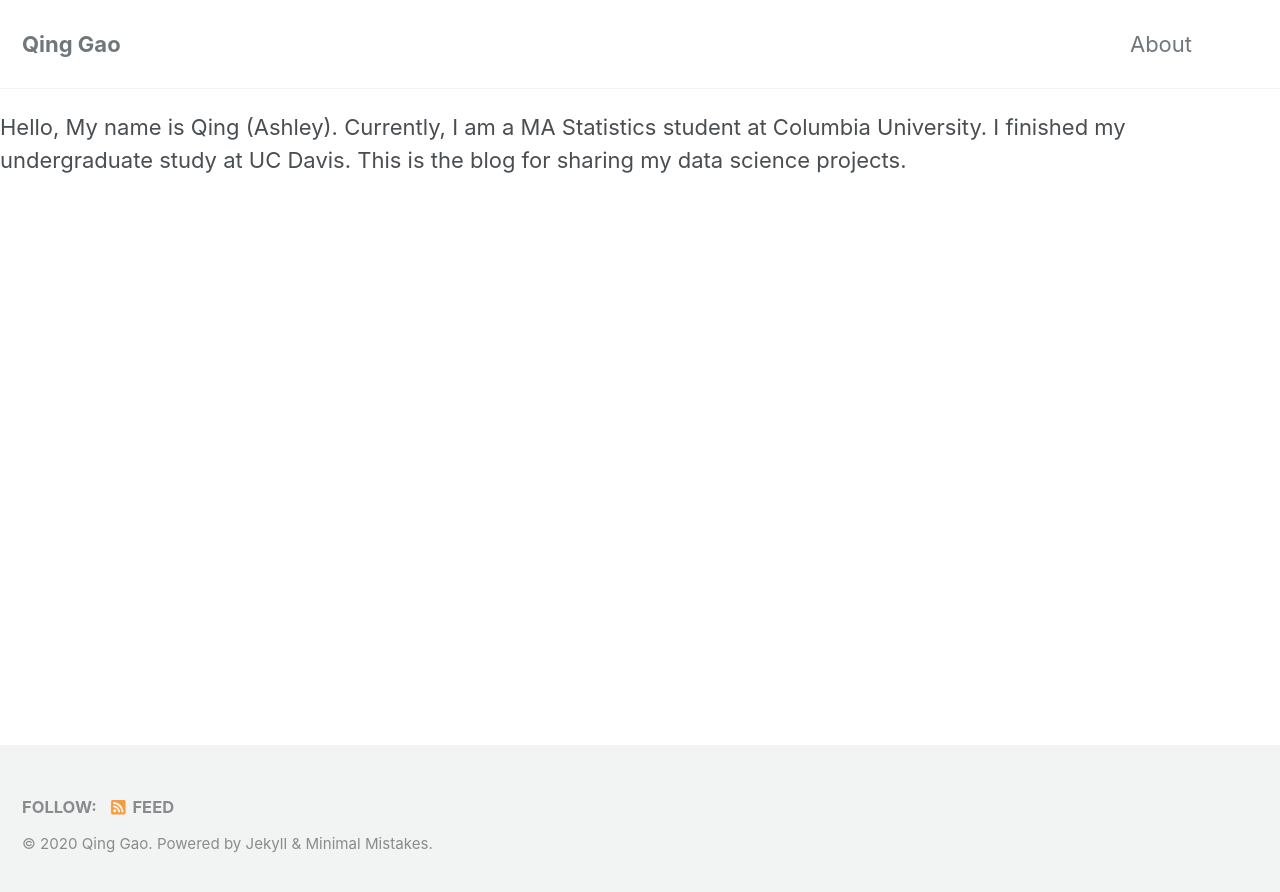
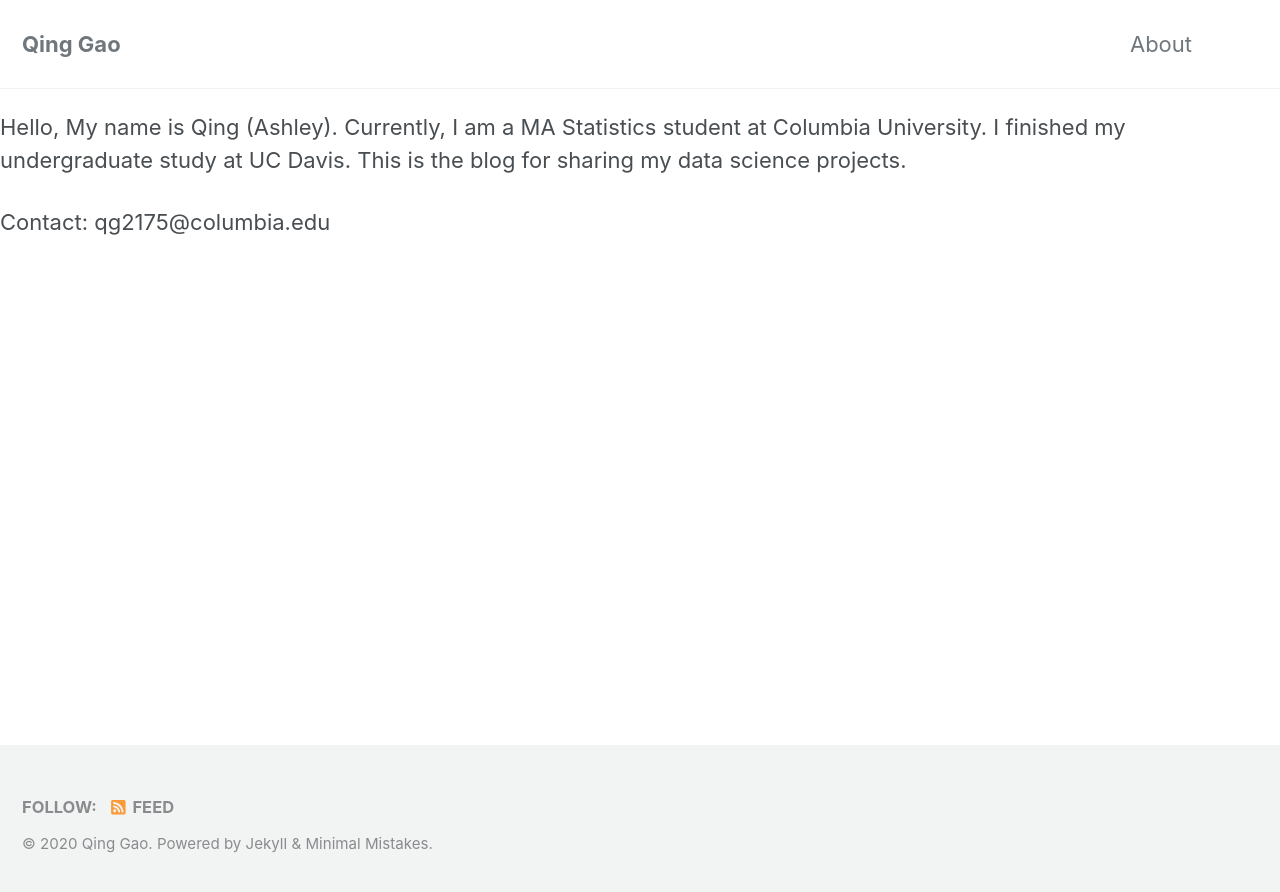
Before and after one commit to ashleyqqqq/ashleyqqqq.github.io, a Jekyll site: the page built from _pages/about.md, in a window 1280 px wide. Shown: the top 892 px of the page. Built offline with Jekyll 4.4.1, drawn with Linux system fonts in a browser that asks for light colours; cached includes are drawn as plain includes; nearby versions of some CDN libraries; our own code applies the rules of GitHub Pages for plain Markdown files.

Commit message:
Change to 'About'

```diff
--- a/_config.yml
+++ b/_config.yml
@@ -105,14 +105,14 @@ analytics:
 # Site Author
 author:
   name             : "Qing Gao"
-  avatar           : "/images/夜景照广州.jpg"
+  avatar           : "/images/ashley.jpg"
   bio              : "Data Science Project"
-  location         : "Davis, CA"
+  location         : "New York, NY"
   email            :
   links:
     - label: "Email"
       icon: "fas fa-fw fa-envelope-square"
-      url: "mailto: gqgao@ucdavis.edu"
+      url: "mailto: qg2175@columbia.edu"
     - label: "Website"
       icon: "fas fa-fw fa-link"
       #url: "https://your-website.com"
--- a/_pages/about.md
+++ b/_pages/about.md
@@ -6,3 +6,5 @@ permalink: /about/
 ---
 
 Hello, My name is Qing (Ashley). Currently, I am a MA Statistics student at Columbia University. I finished my undergraduate study at UC Davis. This is the blog for sharing my data science projects.
+
+Contact: qg2175@columbia.edu
```
